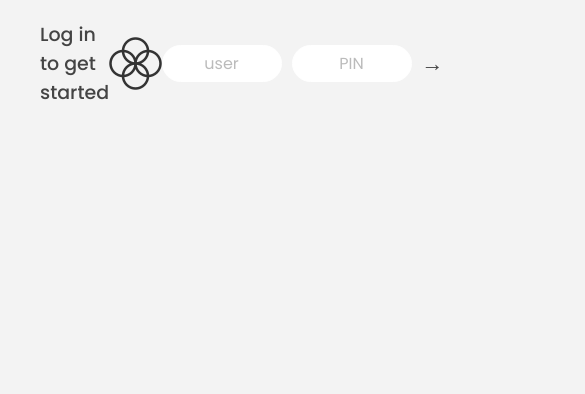
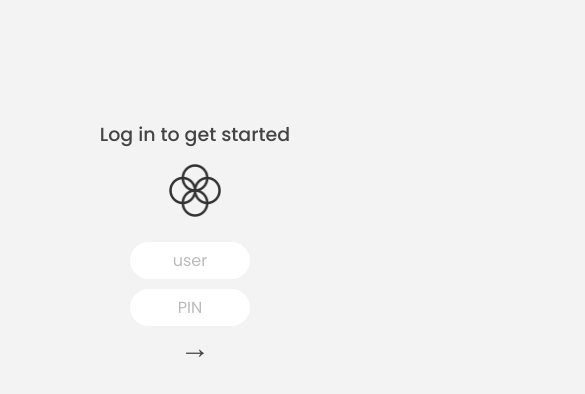
Before and after one commit to nickemma/banklist-app, a website: page index.html in a window 390 px wide. Shown: the top 394 px of the page, 585 px wide, since content can reach past the window. Drawn offline with Linux system fonts and the light colour scheme.

Commit message:
add responsive design

```diff
--- a/css/styles.css
+++ b/css/styles.css
@@ -1,6 +1,7 @@
 * {
   margin: 0;
   padding: 0;
+  font-family: 'Poppins', sans-serif;
   box-sizing: border-box;
   text-decoration: none;
   transition: all 0.3s linear;
@@ -13,11 +14,11 @@ html {
 }
 
 body {
-  font-family: 'Poppins', sans-serif;
   color: #444;
   background-color: #f3f3f3;
   height: 100vh;
   padding: 2rem;
+  overflow-x: hidden;
 }
 
 nav {
@@ -297,4 +298,28 @@ h2 {
   .app {
     background: red;
   }
+  nav {
+    display: flex;
+    flex-direction: column;
+    align-items: center;
+    padding: 0 2rem;
+    margin-top: 100px;
+    text-align: center;
+  }
+
+  nav img {
+    margin: 15px;
+  }
+
+  .login {
+    flex-direction: column;
+  }
+
+  .login__input {
+    margin-top: 10px;
+  }
+
+  .login__btn {
+    font-size: 3rem;
+  }
 }
```
